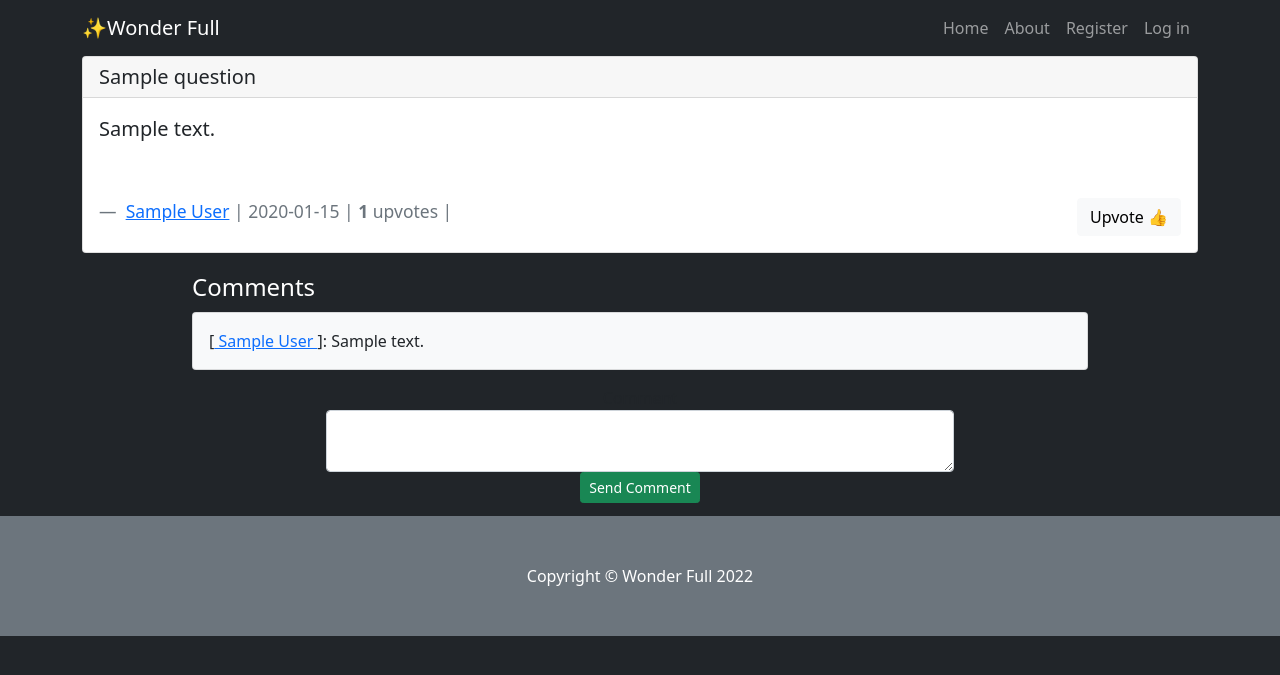
After one commit to cgodevs/what-do-you-think, a Flask app: page /question/1 in a window 1280 px wide. The commit adds this page. Shown: the top 675 px of the page. Run offline with Flask 2, Linux system fonts and the light colour scheme; tables that the repository leaves empty hold one stand-in row (values such as "Sample post"); some libraries are stand-ins or nearby versions.

Commit message:
Implement Question Page, Comments and Upvotes. Users may delete questions and comments.

```diff
--- a/forms.py
+++ b/forms.py
@@ -1,11 +1,11 @@
 from flask_wtf import FlaskForm
-from wtforms import StringField, SubmitField, PasswordField, TextAreaField
-from wtforms.validators import DataRequired, URL
+from wtforms import StringField, SubmitField, PasswordField, TextAreaField, SelectField
+from wtforms.validators import DataRequired
 from flask_ckeditor import CKEditorField
 
 
 class RegisterUserForm(FlaskForm):
-    name = StringField("Name", validators=[DataRequired()])
+    name = StringField("Username", validators=[DataRequired()])
     email = StringField("E-mail", validators=[DataRequired()])
     password = PasswordField("Password", validators=[DataRequired()])
     submit = SubmitField("Register")
@@ -19,6 +19,12 @@ class LoginForm(FlaskForm):
 
 class NewQuestion(FlaskForm):
     title = StringField("Question Title", validators=[DataRequired()])
+    category = SelectField("Pick a Category",
+                           choices=[('Career', 'Career'), ('Relationship', 'Relationship'),
+                                    ('Selfies', 'Selfies'), ('Fitness', 'Fitness'),
+                                    ('Risks', 'Risks'), ('Games', 'Games'),
+                                    ('Programming', 'Programming'), ('Writers', 'Writers'),
+                                    ('Pictures', 'Pictures')])
     body = CKEditorField("Question Body", validators=[DataRequired()])
     submit = SubmitField("Ask")
 
@@ -26,3 +32,8 @@ class NewQuestion(FlaskForm):
 class DMForm(FlaskForm):
     body = TextAreaField("Message", validators=[DataRequired()])
     submit = SubmitField("Send")
+
+
+class CommentForm(FlaskForm):
+    body = TextAreaField("Comment", validators=[DataRequired()])
+    submit = SubmitField("Send Comment")
--- a/main.py
+++ b/main.py
@@ -53,8 +53,9 @@ class Question(db.Model):
     author = relationship("User", back_populates="questions")
     title = db.Column(db.String(140), nullable=False)
     date = db.Column(db.String(250), nullable=False)
+    category = db.Column(db.String(140), nullable=False)
     body = db.Column(db.Text, nullable=False)
-
+    upvotes = db.Column(db.Integer, default=0)
     # ***************Parent Relationship*************#
     comments = relationship("Comment", back_populates="parent_question")
 
@@ -152,9 +153,11 @@ def new_question():
     if question_form.validate_on_submit():
         title = question_form.title.data
         text = question_form.body.data
+        category = question_form.category.data
         question = Question(author=current_user,
                             title=title,
                             date=date.today().strftime("%B %d, %Y"),
+                            category=category,
                             body=text)
         db.session.add(question)
         db.session.commit()
@@ -217,13 +220,56 @@ def send_dm(username):
     return render_template('send-dm.html', user=user_obj, form=dm_form)
 
 
-@app.route("/delete/<int:dm_id>")
-def delete_post(dm_id):
+@app.route("/delete-dm/<int:dm_id>")
+def delete_dm(dm_id):
     dm_to_delete = DirectMessage.query.get(dm_id)
     db.session.delete(dm_to_delete)
     db.session.commit()
     return redirect(url_for('my_profile', menu_action='dms'))
 
 
+@app.route("/question/<int:q_id>", methods=['GET', 'POST'])
+def show_question(q_id):
+    comment_form = CommentForm()
+    db_question = Question.query.get(q_id)
+    if db_question:
+        if comment_form.validate_on_submit():
+            comment_text = comment_form.body.data
+            new_comment = Comment(author_id=current_user.id,
+                                  comment_author=current_user,
+                                  text=comment_text,
+                                  question_id=q_id,
+                                  parent_question=db_question)
+            db.session.add(new_comment)
+            db.session.commit()
+        return render_template('question-page.html', question=db_question, comment_form=comment_form)
+    else:
+        return abort(404)
+
+
+@app.route("/upvote/<int:q_id>")
+def upvote_question(q_id):
+    db_question = Question.query.get(q_id)
+    db_question.upvotes += 1
+    db.session.commit()     # a bug here is the user can upvote the post infinitely
+    return redirect(url_for('show_question', q_id=q_id))
+
+
+@app.route("/delete-question/<int:q_id>")
+def delete_question(q_id):
+    q_to_delete = Question.query.get(q_id)
+    db.session.delete(q_to_delete)
+    db.session.commit()
+    return redirect(url_for('my_profile', menu_action='sent-questions'))
+
+
+@app.route("/delete-comment/<int:q_id>/<int:comment_id>")
+def delete_comment(q_id, comment_id):
+    comment_to_delete = Comment.query.get(comment_id)
+    db.session.delete(comment_to_delete)
+    db.session.commit()
+    return redirect(url_for('show_question', q_id=q_id))
+
+
 if __name__ == "__main__":
     app.run(debug=True)
--- a/static/js/scripts.js
+++ b/static/js/scripts.js
@@ -3,5 +3,3 @@
 * Copyright 2013-2021 Start Bootstrap
 * Licensed under MIT (https://github.com/StartBootstrap/startbootstrap-blog-home/blob/master/LICENSE)
 */
-// This file is intentionally blank
-// Use this file to add JavaScript to your project
--- a/templates/dms.html
+++ b/templates/dms.html
@@ -11,7 +11,7 @@
             <h5 class="card-title">From {{ dm.author }}</h5>
             <h6 class="card-subtitle mb-2 text-muted">{{ dm.date }}</h6>
             <p class="card-text">{{ dm.text }}</p>
-            <a href="{{ url_for('delete_post', dm_id=dm.id) }}" class="card-link">Delete</a>
+            <a href="{{ url_for('delete_dm', dm_id=dm.id) }}" class="card-link">Delete</a>
             <a href="{{ url_for('send_dm', username=dm.author)}}" class="card-link">Send DM back</a>
           </div>
         </div>
--- /dev/null
+++ b/templates/question-page.html
@@ -0,0 +1,41 @@
+{% extends "base.html" %}
+{% import "bootstrap/wtf.html" as wtf %}
+
+{% block content %}
+
+<div >
+    <div id="question-display" class="container"">
+        <div class="card">
+          <h5 class="card-header">{{ question.title }}</h5>
+          <div class="card-body blockquote mb-0">
+            <p class="card-text">{{ question.body | safe}}</p>
+            <footer class="blockquote-footer" style="margin-top: 5%">
+                <a href="{{ url_for('user_page', username=question.author.name) }}">{{ question.author.name }}</a>
+                | {{ question.date }} |
+                <strong>{{ question.upvotes }}</strong> upvotes |
+                <a href="{{ url_for('upvote_question', q_id=question.id) }}" class="btn btn-light" style="float: right">Upvote 👍</a>
+            </footer>
+          </div>
+        </div>
+    </div>
+    <div id="comments" style="max-width: 70%; margin: 1% auto">
+        <h4 class="text-white" style="margin: 20px 0 10px 0">Comments</h4>
+        {% for comment in question.comments: %}
+            <div class="card bg-light mb-3">
+              <div class="card-body">
+                <p class="card-text">
+                    {% if current_user.name == comment.comment_author.name %}
+                        <a href="{{ url_for('delete_comment', q_id=question.id, comment_id=comment.id) }}" style="text-decoration: none; color: red">×</a>
+                    {% endif %}
+                    [<a href="{{ url_for('user_page', username=comment.comment_author.name) }}">
+                    {{ comment.comment_author.name }}
+                    </a>]: {{ comment.text }}</p>
+              </div>
+            </div>
+        {% endfor %}
+        <div style="width: 70%; margin: 0 auto; text-align: center">
+            {{ wtf.quick_form(comment_form, novalidate=True, button_map={"submit": "success btn-sm"}) }}
+        </div>
+    </div>
+</div>
+{% endblock %}
--- a/templates/user-profile.html
+++ b/templates/user-profile.html
@@ -14,7 +14,7 @@
     <div style="margin-top: 10px">
     <h4 class="text-white" style="margin: 40px auto 10px 20px">All Questions</h4>
     {% for question in user.questions %}
-        <a href="#">{{ question.title[:50] }}{% if question.title[50]: %}... {% endif %}</a><br>
+        <a href="{{ url_for('show_question', q_id=question.id) }}">{{ question.title[:50] }}{% if question.title[50]: %}... {% endif %}</a><br>
     {% endfor %}
     </div>
 </div>
--- a/templates/widgets.html
+++ b/templates/widgets.html
@@ -21,13 +21,13 @@
                     <ul class="list-unstyled mb-0">
                         <li><a class="text-primary" href="#!">Career</a></li>
                         <li><a class="text-primary" href="#!">Relationship</a></li>
-                        <li><a class="text-primary" href="#!">Meet Up</a></li>
+                        <li><a class="text-primary" href="#!">Fitness</a></li>
                     </ul>
                 </div>
                 <div class="col-sm-6">
                     <ul class="list-unstyled mb-0">
-                        <li><a class="text-primary" href="#!">Selfies</a></li>
-                        <li><a class="text-primary" href="#!">Taking risks</a></li>
+                        <li><a class="text-primary" href="#!">Pictures</a></li>
+                        <li><a class="text-primary" href="#!">Games</a></li>
                         <li><a class="text-primary" href="#!">More...</a></li>
                     </ul>
                 </div>
```
Also changed, not shown: templates/sent-questions.html (+7 -4 lines).
